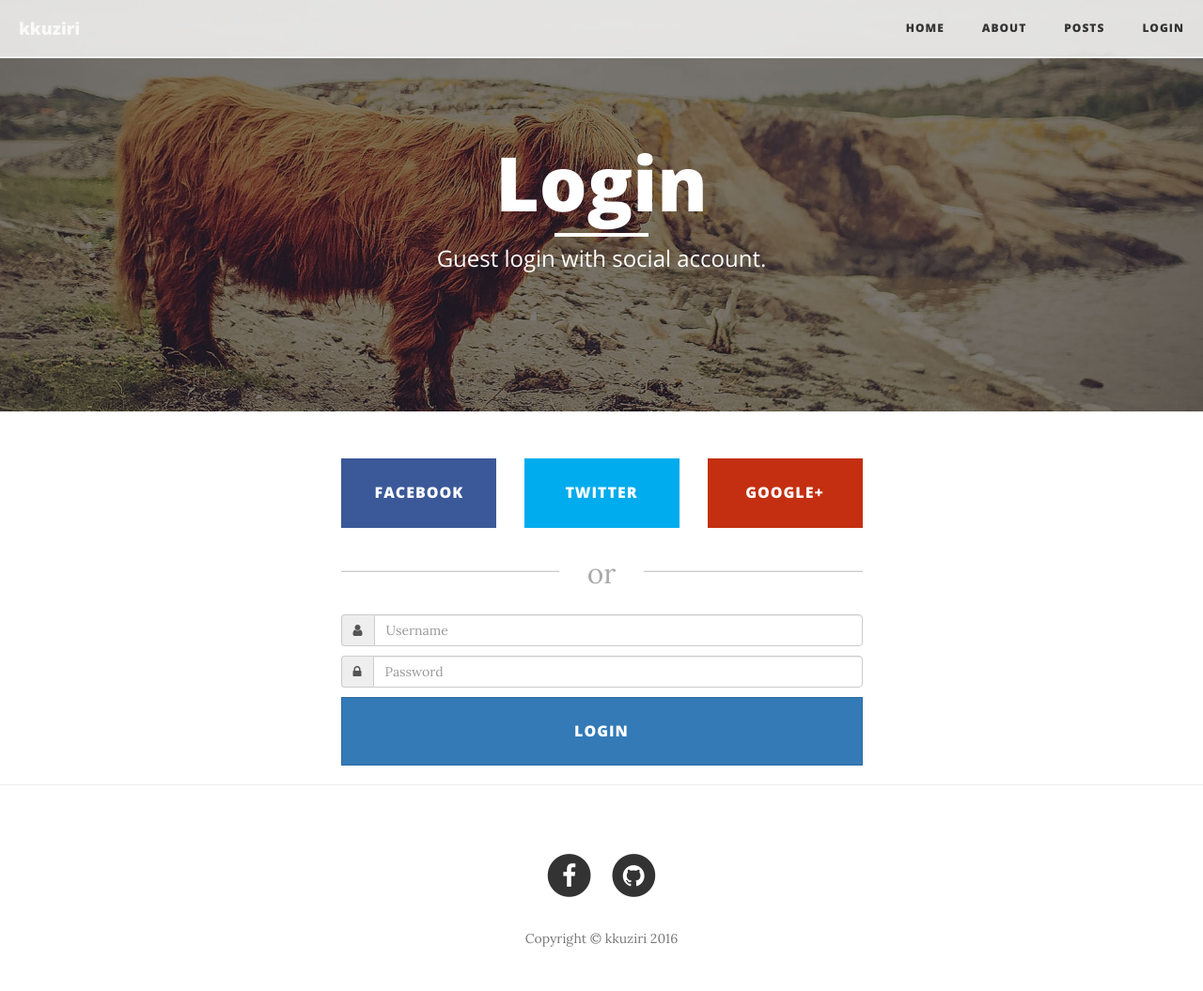
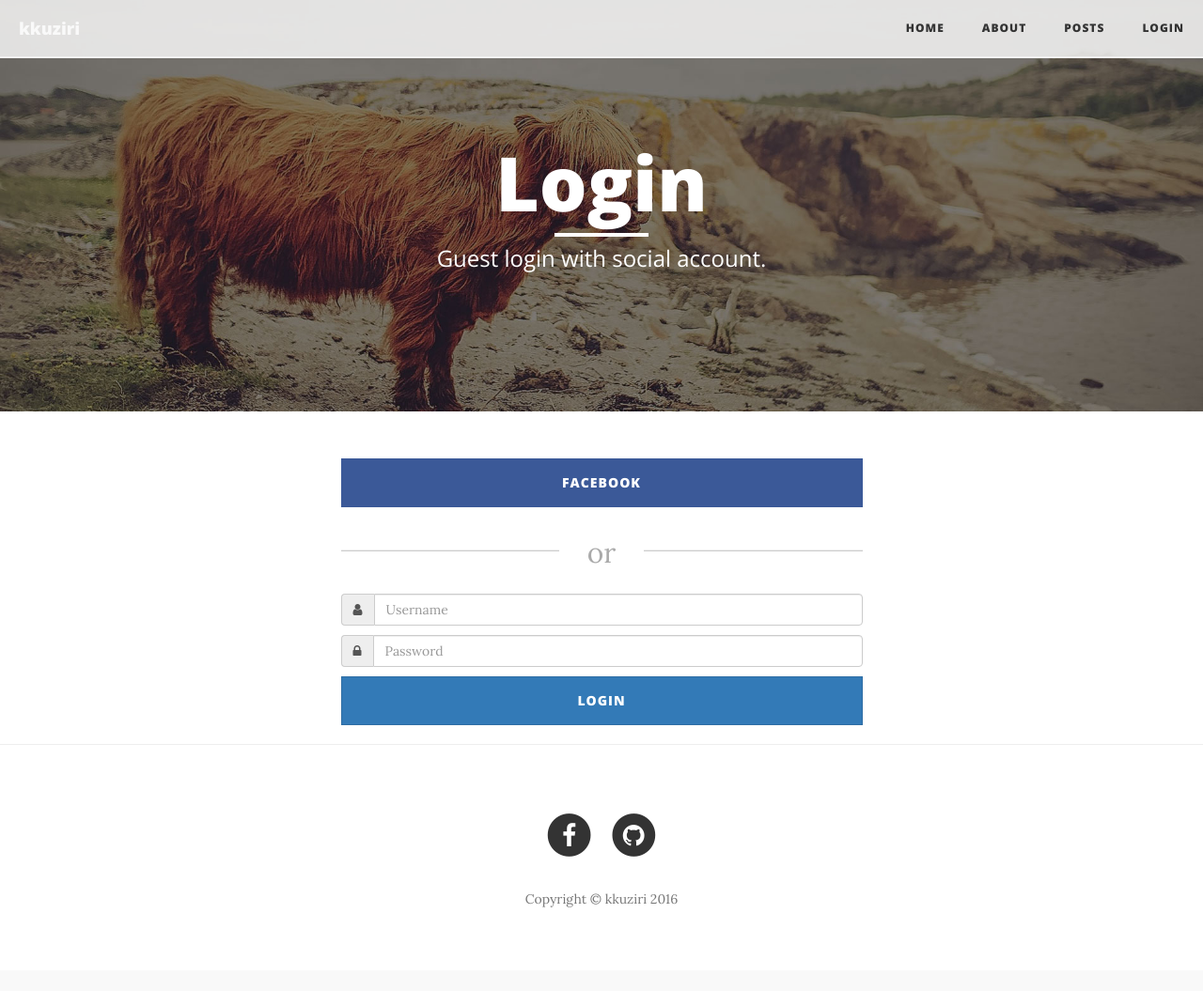
Before and after one commit to scvgoe/kkuziri, a Flask app: page /login in a window 1280 px wide. Shown: the top 1055 px of the page at 94% size. After the commit the page ends 966 px from the top, so only its background shows below. Run offline with Flask 2, Linux system fonts and the light colour scheme; some libraries are stand-ins or nearby versions.

Commit message:
useless social login btns removed

```diff
--- a/kkuziri/templates/login.html
+++ b/kkuziri/templates/login.html
@@ -24,22 +24,10 @@
 <div class="container">
     <div class="omb_login">
         <div class="row omb_row-sm-offset-3 omb_socialButtons">
-            <div class="col-xs-4 col-sm-2">
-                <a id="facebook-btn" class="btn btn-lg btn-block omb_btn-facebook" onclick="facebookLogin()">
+            <div class="col-xs-4 col-sm-6">
+                <a id="facebook-btn" class="btn btn-md btn-block omb_btn-facebook" onclick="facebookLogin()">
                     <i class="fa fa-facebook visible-xs"></i>
                     <span class="hidden-xs">Facebook</span>
-                </a>
-            </div>
-            <div class="col-xs-4 col-sm-2">
-                <a href="#" class="btn btn-lg btn-block omb_btn-twitter">
-                    <i class="fa fa-twitter visible-xs"></i>
-                    <span class="hidden-xs">Twitter</span>
-                </a>
-            </div>
-            <div class="col-xs-4 col-sm-2">
-                <a href="#" class="btn btn-lg btn-block omb_btn-google">
-                    <i class="fa fa-google-plus visible-xs"></i>
-                    <span class="hidden-xs">Google+</span>
                 </a>
             </div>
         </div>
@@ -66,7 +54,7 @@
                     </div>
                     <span class="help-block"></span>
 
-                    <button class="btn btn-lg btn-primary btn-block" type="submit">Login</button>
+                    <button class="btn btn-md btn-primary btn-block" type="submit">Login</button>
                 </form>
             </div>
         </div>
```
